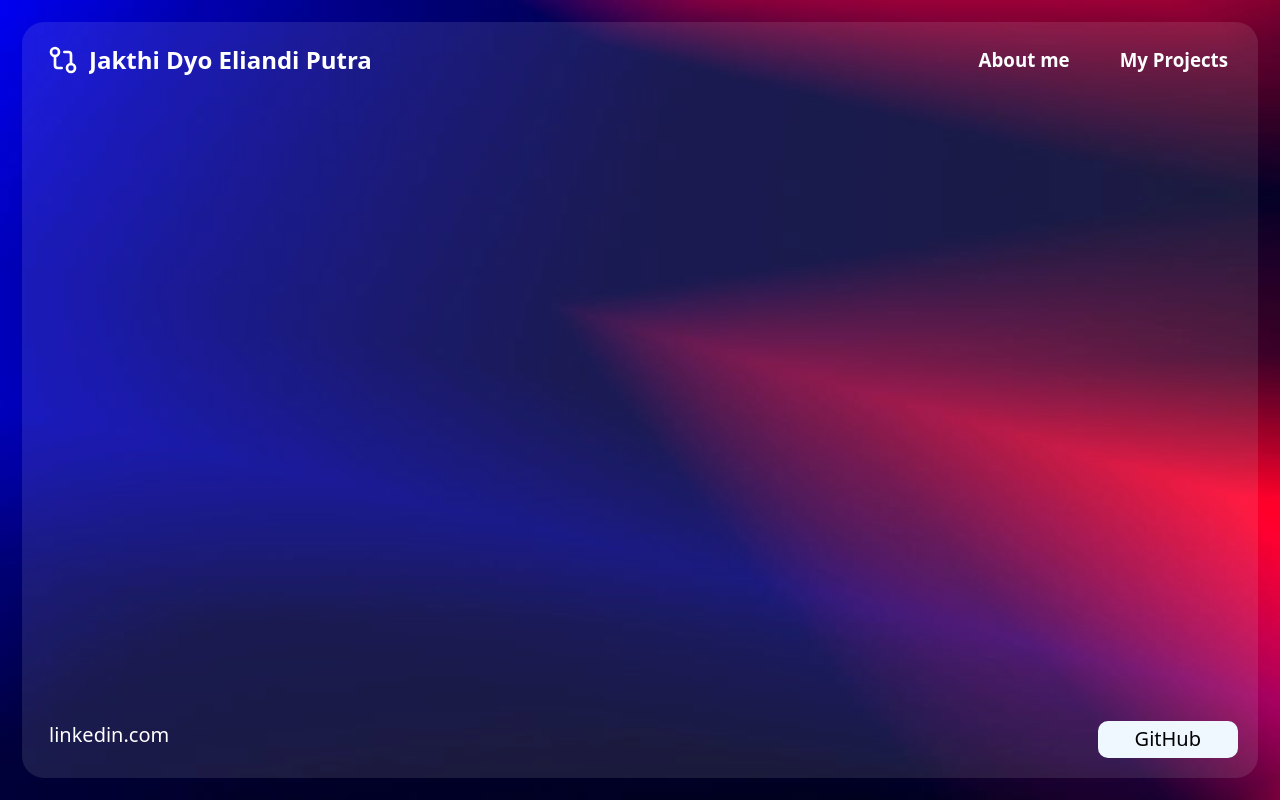
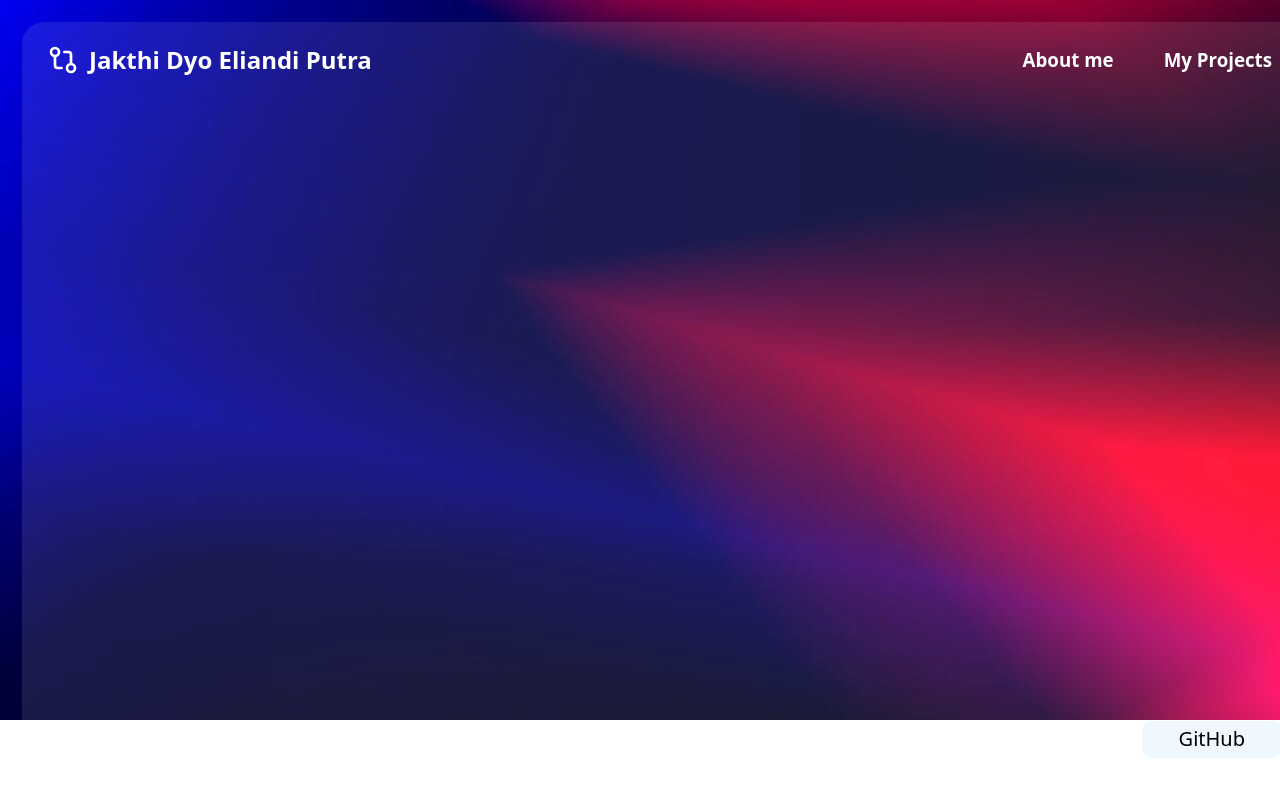
Before and after one commit to jakthi/My-Profile, a React (Vite) app: page / in a window 1280 px wide. Built offline with nearby package versions, Linux system fonts and the light colour scheme.

Commit message:
absolute

```diff
--- a/src/App.css
+++ b/src/App.css
@@ -2,7 +2,6 @@
     margin: 0;
     padding: 0;
     font-family: system-ui, -apple-system, BlinkMacSystemFont, 'Segoe UI', Roboto, Oxygen, Ubuntu, Cantarell, 'Open Sans', 'Helvetica Neue', sans-serif;
-    overflow: hidden;
 }
 
 body {
@@ -20,8 +19,7 @@ body {
     border-radius: 22px;
     display: flex;
     flex-direction: column;
-    position: relative;
-    overflow: hidden;
+    position: fixed;
 }
 
 .nav {
```
